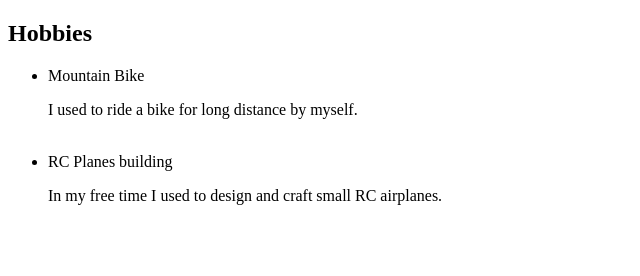
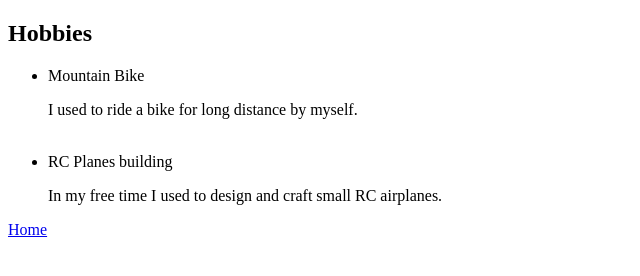
Before and after one commit to almontes1987/webdev, a plain HTML site: page hobbies.html in a window 1280 px wide. Shown: the full height of the page, 0-640 px from the left. Drawn offline with Linux system fonts and the light colour scheme.

Commit message:
footer added

```diff
--- a/hobbies.html
+++ b/hobbies.html
@@ -18,4 +18,7 @@
         </li>
     </ul>
 </body>
+<footer>
+    <a href="./index.html">Home</a>
+    </footer>
 </html>
```
